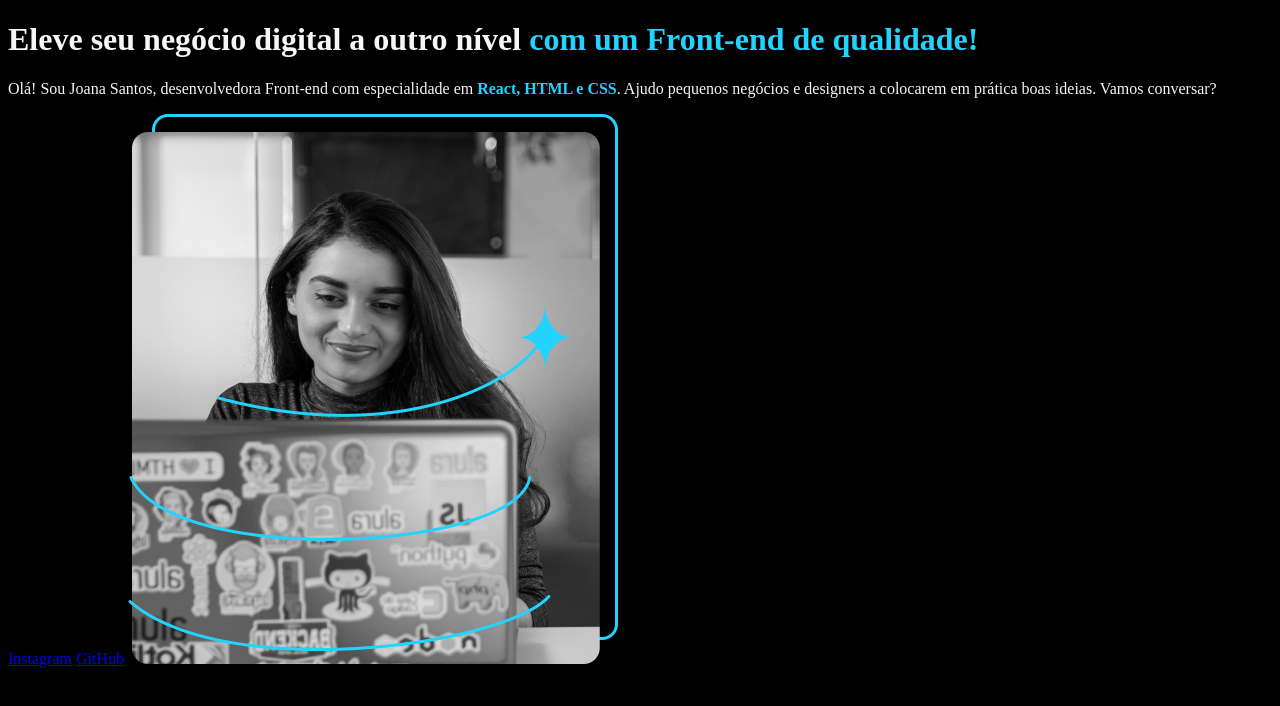
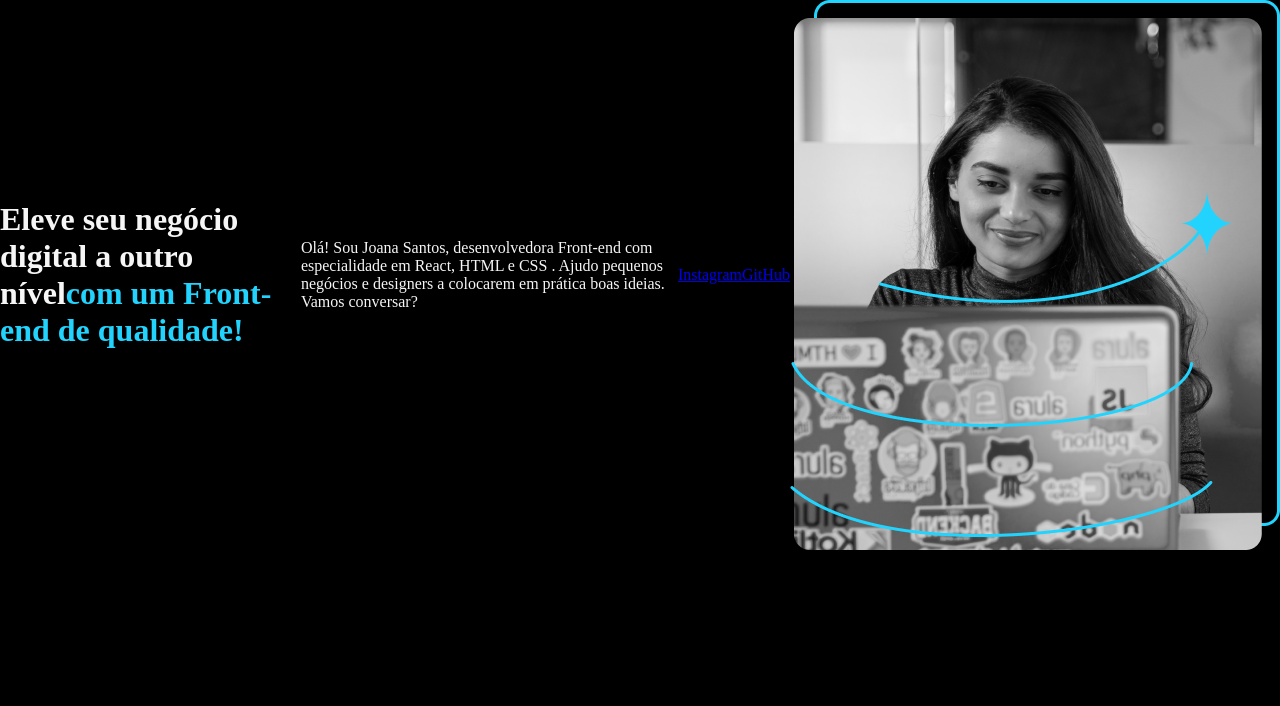
Before and after one commit to kaiokor/Estd.-HtmlCss, a plain HTML site: page index.html in a window 1280 px wide. Drawn offline with Linux system fonts and the light colour scheme.

Commit message:
45% alura html 2, começando a usar flexbox no projeto

```diff
--- a/index.html
+++ b/index.html
@@ -9,14 +9,11 @@
 </head>
 <body>
     <header></header>
-    <main>
-        <h1>
-            Eleve seu negócio digital a outro nível
-            <strong>com um Front-end de qualidade!
-            </strong></h1>
+    <main class="apresentacao">
+        <h1>Eleve seu negócio digital a outro nível<strong class="titulo-destaque">com um Front-end de qualidade!</strong></h1>
         <p>Olá! Sou Joana Santos, desenvolvedora
-            Front-end com especialidade em <strong>React, HTML e
-            CSS</strong>. Ajudo pequenos negócios e designers a
+        Front-end com especialidade em React, HTML e
+        CSS . Ajudo pequenos negócios e designers a
         colocarem em prática boas ideias. Vamos
         conversar?</p>
         <a href="https://instagram.com/rafaballerini">Instagram</a>
--- a/style.css
+++ b/style.css
@@ -1,4 +1,11 @@
+*{
+    margin:0;
+    padding:0;
+}
+
 body{
+    height: 100vh;
+    box-sizing: border-box;
     background-color: #000000;
     color: #F6F6F6;
 }
@@ -6,3 +13,12 @@ body{
 strong{
     color: #22D4FD;
 }
+
+.titulo-destaque{
+
+}
+
+.apresentacao{
+    display: flex;
+    align-items: center;
+}
```
Lines whose indentation alone changed are shown as unchanged.
